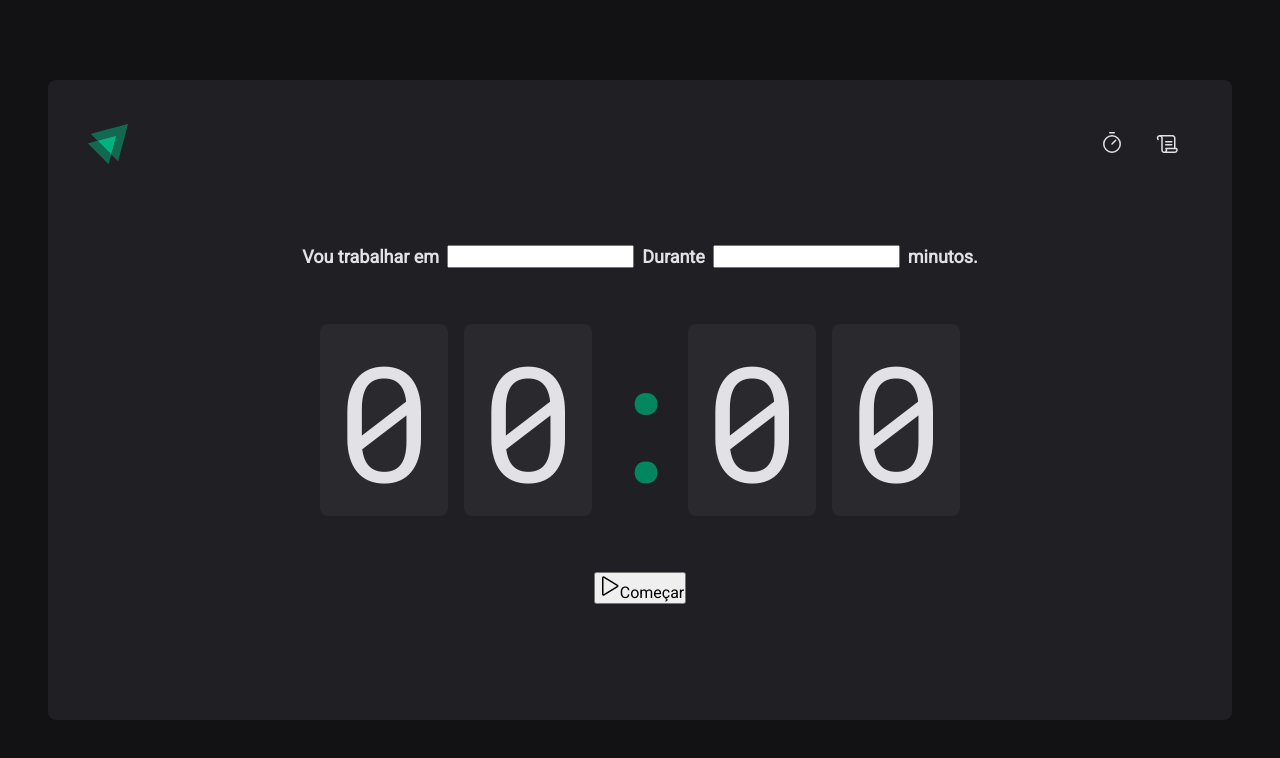
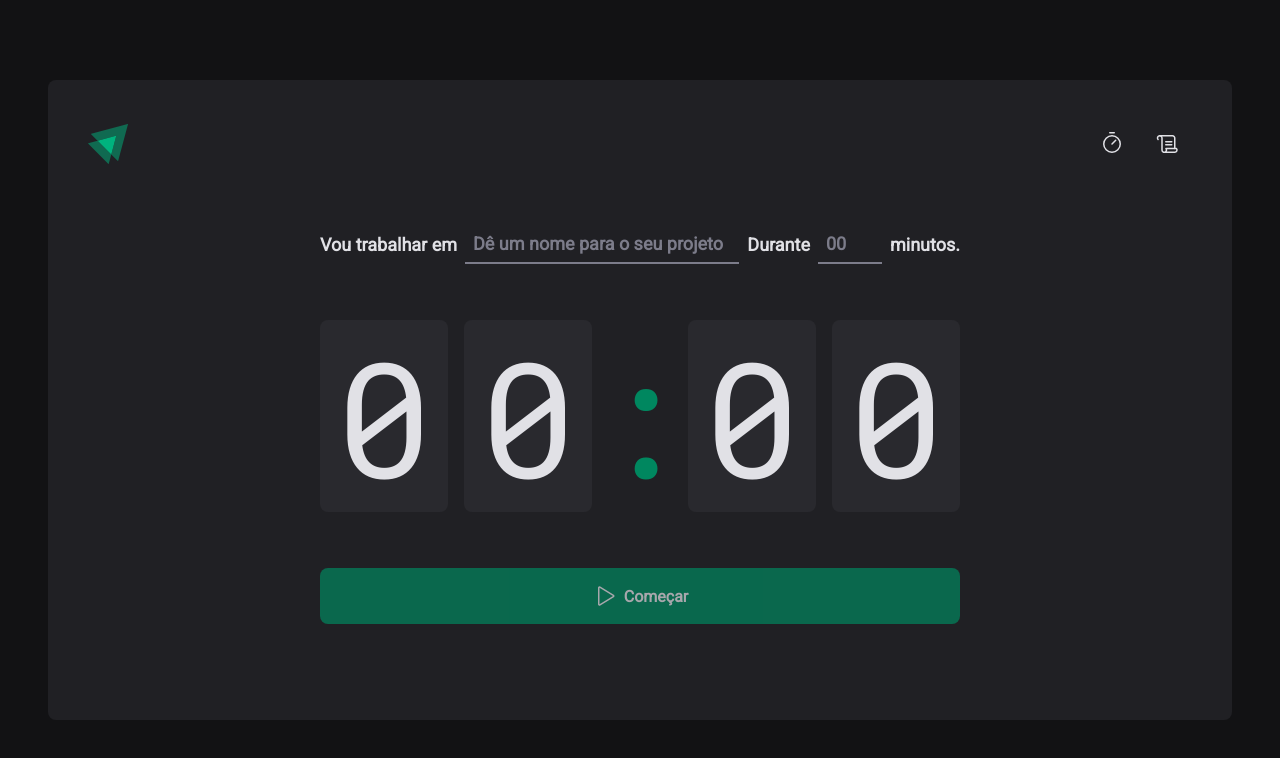
Before and after one commit to lhfreire/Pomodoro-Timer, a React (Vite) app: page / in a window 1280 px wide. Shown: the top 758 px of the page. Built offline with nearby package versions, Linux system fonts and the light colour scheme.

Commit message:
Finishing home screen

```diff
--- a/src/pages/Home/index.tsx
+++ b/src/pages/Home/index.tsx
@@ -1,5 +1,5 @@
 import { Play } from "phosphor-react";
-import { CountdownContainer, FormContainer, HomeContainer, Saparator } from "./styles";
+import { CountdownContainer, FormContainer, HomeContainer, MinutesAmountInput, Saparator, StartCountdownButton, TaskInput } from "./styles";
 
 export function Home() {
     return (
@@ -7,10 +7,17 @@
            <form action="">
                 <FormContainer>
                     <label htmlFor="task">Vou trabalhar em</label>
-                    <input id="task" />
+                    <TaskInput
+                        id="task"
+                        placeholder="Dê um nome para o seu projeto"
+                    />
 
                     <label htmlFor="">Durante</label>
-                    <input type="number" id="minutesAmount" />
+                    <MinutesAmountInput
+                        type="number"
+                        id="minutesAmount"
+                        placeholder="00"
+                    />
 
                     <span>minutos.</span>
                 </FormContainer>
@@ -26,10 +33,10 @@
                 </CountdownContainer>
 
 
-                <button type="submit">
+                <StartCountdownButton disabled type="submit">
                     <Play size={24}/>
                     Começar
-                </button>
+                </StartCountdownButton>
            </form>
 
         </HomeContainer>
--- a/src/pages/Home/styles.ts
+++ b/src/pages/Home/styles.ts
@@ -28,8 +28,36 @@
     font-size: 1.125rem;
     font-weight: bold;
     flex-wrap: wrap;
+`
 
-`
+const BaseInput = styled.input`
+    background: transparent;
+    height: 2.5rem;
+    border: 0;
+    border-bottom: 2px solid ${(props) => props.theme['gray-500']};
+    font-weight: bold;
+    font-size: 1.125rem;
+    padding: 0 0.5rem;
+    color: ${(props) => props.theme['gray-100']};
+
+    &:focus{
+        box-shadow: none;
+        border-color: ${(props) => props.theme['green-500']}
+    };
+
+    &::placeholder {
+        color: ${(props) => props.theme['gray-500']}
+    };
+`;
+
+
+export const TaskInput = styled(BaseInput) `
+    flex: 1;
+`;
+
+export const MinutesAmountInput = styled(BaseInput) `
+    width: 4rem;
+`;
 
 export const CountdownContainer = styled.div`
     font-family: 'Roboto mono', monospace;
@@ -55,3 +83,31 @@
     display: flex;
     justify-content: center;
 `
+
+export const StartCountdownButton = styled.button `
+    width: 100%;
+    border: 0;
+    padding: 1rem;
+    border-radius: 8px;
+
+    display: flex;
+    align-items: center;
+    justify-content: center;
+
+    gap: 0.5rem;
+    font-weight: bold;
+
+    cursor: pointer;
+
+    background: ${props => props.theme['green-500']};
+    color: ${props => props.theme['gray-100']};
+
+    &:disabled {
+        opacity: 0.7;
+        cursor: not-allowed;
+    }
+
+    &:not(:disabled):hover {
+        background: ${props => props.theme['green-700']};
+    }
+`
```
